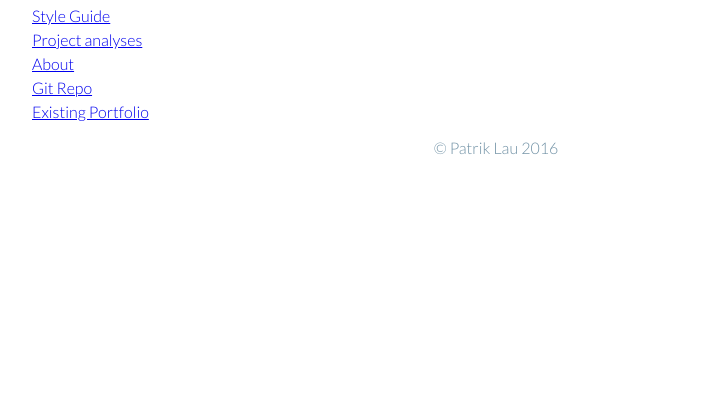
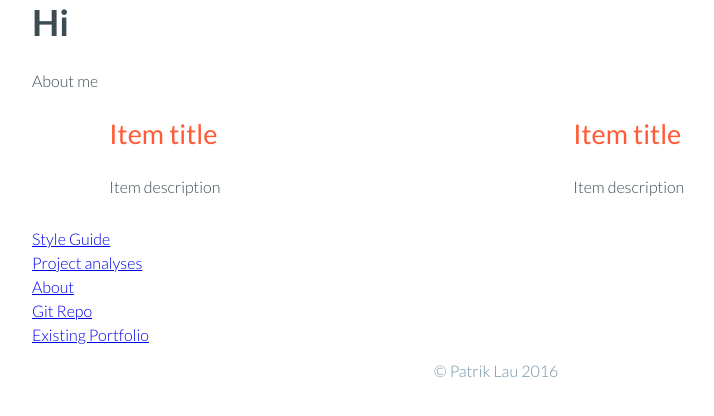
Before and after one commit to icyTan/portfolio, a plain HTML site: page index.html in a window 1280 px wide. Shown: the whole page, without its empty margins (144-858 px from the left). Drawn offline with Linux system fonts and the light colour scheme.

Commit message:
Edits to grid css
Edits to grid css, need to find better solution to empty columns having content/fixed width
Additions to main css for fixed width containers and for centered containers

```diff
--- a/css/grids.css
+++ b/css/grids.css
@@ -6,16 +6,24 @@
 }
 
 [class*='col-']{
+  display:inline-block;
   float: left;
 	padding: 0;
   /* To have all columns on low res be full sized*/
   width:100%;
+  /* This is for content fixing, not the correct fix need to source a better fix*/
+  min-height: 1px;
 }
 
-.container::before, .container::after{
+
+/* Makes the any col have content */
+[class*='col-']::before, [class*='col-']::after{
   content: "";
   display: block;
-  clear: both;
+}
+
+[class*='col-']::after{
+  clear:both;
 }
 
 @media (min-width:50em) {
--- a/css/main.css
+++ b/css/main.css
@@ -10,6 +10,10 @@ html, body, div, span, applet, object, iframe, h1, h2, h3, h4, h5, h6, p, blockq
 
 article, aside, details, figcaption, figure, footer, header, hgroup, menu, nav, section {
   display: block;
+}
+
+html{
+  height:100%;
 }
 
 /* From exising portfolio */
--- a/index.html
+++ b/index.html
@@ -12,6 +12,43 @@
   <link href="css/font-awesome.css" rel="stylesheet">
   </head>
   <body>
+    <section id="template1">
+      <div class="col-12 hero">
+        <div class="fixedsize centered">
+          <h1>
+            Hi
+          </h1>
+          <p>
+            About me
+          </p>
+        </div>
+      </div>
+    </section>
+    <section id="template2" class="fixedsize centered">
+      <div class="col-1"> </div>
+      <div class="col-4">
+        <div class="item-display-box item-1">
+          <h2>
+            Item title
+          </h2>
+          <p>
+            Item description
+          </p>
+        </div>
+      </div>
+      <div class="col-2"> </div>
+      <div class="col-4">
+        <div class="item-display-box item-2">
+          <h2>
+            Item title
+          </h2>
+          <p>
+            Item description
+          </p>
+        </div>
+      </div>
+      <div class="col-1"> </div>
+    </section>
     <footer class="col-12 footer">
       <div class="fixedsize centered">
         <ul>
```
